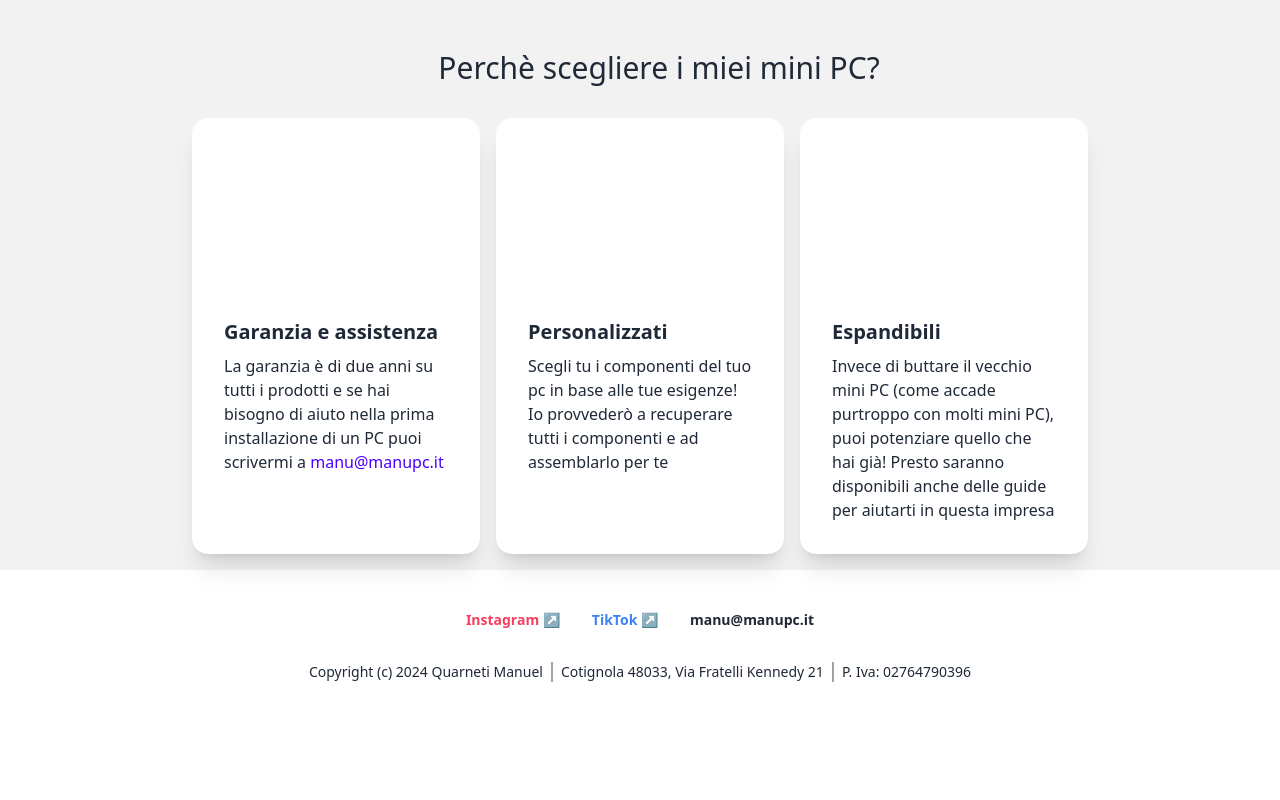
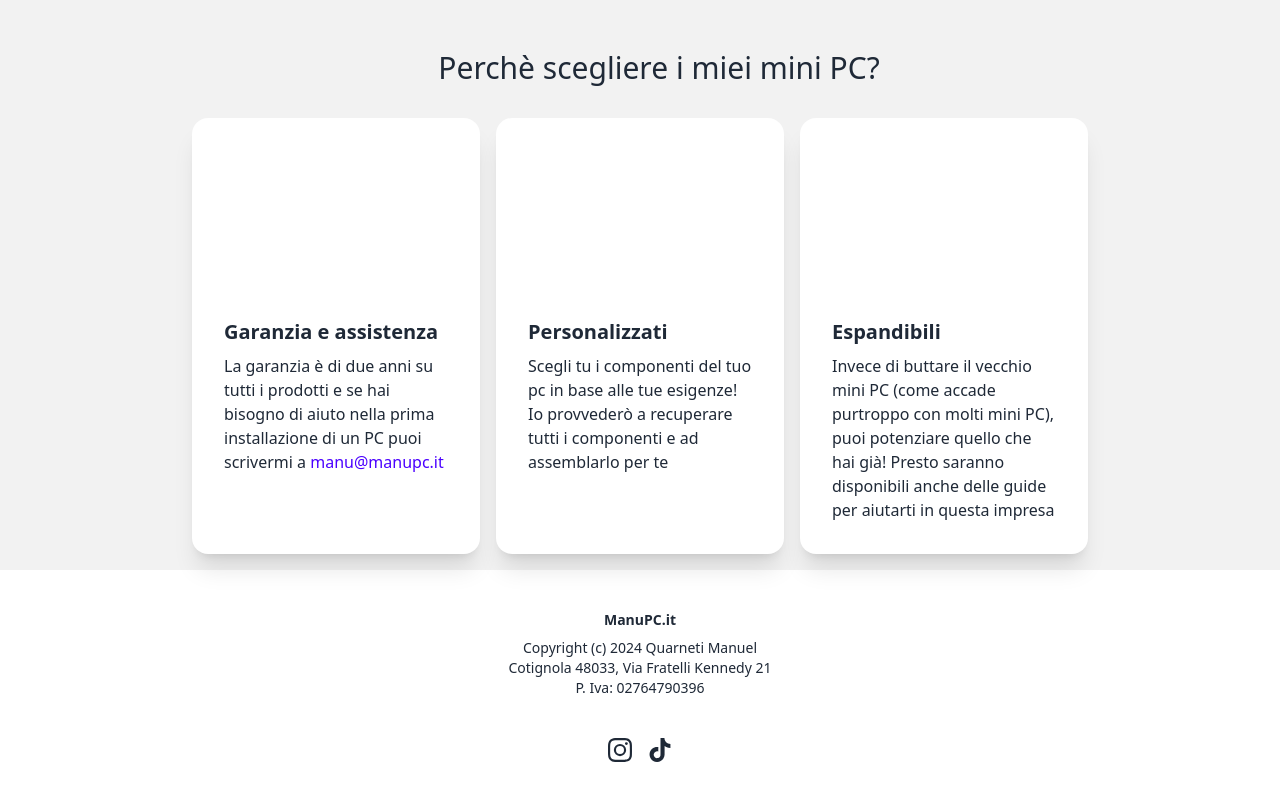
Before and after one commit to mq1/manupc.it, an Astro site: page / in a window 1280 px wide. Shown: the part 646-1446 px from the top of the page. Before the commit the page ends 1368 px from the top, so only its background shows below. Built offline with nearby package versions, Linux system fonts and the light colour scheme; Astro itself is replaced by a stand-in of ours; some icons are missing.

Commit message:
💄 Rework footer

```diff
--- a/package.json
+++ b/package.json
@@ -14,6 +14,7 @@
     "@astrojs/svelte": "^5.2.0",
     "@astrojs/tailwind": "^5.1.0",
     "@iconify-json/noto": "^1.1.18",
+    "@iconify-json/simple-icons": "^1.1.95",
     "astro": "^4.4.9",
     "astro-icon": "^1.1.0",
     "daisyui": "^4.7.2",
--- a/src/layouts/Layout.astro
+++ b/src/layouts/Layout.astro
@@ -1,6 +1,7 @@
 ---
 import { Image } from "astro:assets";
 import logoImage from "../assets/logo.jpeg";
+import { Icon } from "astro-icon/components";
 
 interface Props {
   title: string;
@@ -22,39 +23,30 @@ const { title } = Astro.props;
   <body class="flex flex-col w-full h-screen items-center">
     <div class="navbar bg-base-100">
       <a class="btn btn-ghost text-xl" href="/">
-				<Image
-					src={logoImage}
-					alt="logo"
-					width={32}
-					class="rounded-lg"
-				/>
+        <Image src={logoImage} alt="logo" width={32} class="rounded-lg" />
         ManuPC.it
       </a>
     </div>
     <main class="w-full flex-1 p-4 bg-base-200">
       <slot />
     </main>
-		<footer
-			class="text-sm p-10 bg-base-100 w-full flex flex-col gap-8 items-center justify-center"
-		>
-			<p class="flex gap-8">
-				<a
-					href="https://www.instagram.com/manupc.it/"
-					class="text-rose-500 font-bold">Instagram ↗</a
-				>
-				<a
-					href="https://www.tiktok.com/@manupc.it"
-					class="text-blue-500 font-bold">TikTok ↗</a
-				>
-				<a href="mailto:manu@manupc.it" class="font-bold"
-					>manu@manupc.it</a
-				>
+    <footer class="footer footer-center p-10 bg-base-100 text-base-content rounded">
+      <aside>
+        <p class="font-bold">ManuPC.it</p>
+        <p>
+          Copyright (c) 2024 Quarneti Manuel<br />
+          Cotignola 48033, Via Fratelli Kennedy 21<br />
+          P. Iva: 02764790396
         </p>
-			<div class="flex divide-x-2 divide-neutral-400">
-				<p class="px-2">Copyright (c) 2024 Quarneti Manuel</p>
-				<p class="px-2">Cotignola 48033, Via Fratelli Kennedy 21</p>
-				<p class="px-2">P. Iva: 02764790396</p>
-			</div>
+      </aside>
+      <nav class="grid grid-flow-col gap-4">
+        <a href="https://www.instagram.com/manupc.it" target="_blank">
+          <Icon name="simple-icons:instagram" class="text-2xl" />
+        </a>
+        <a href="https://www.tiktok.com/@manupc.it" target="_blank">
+          <Icon name="simple-icons:tiktok" class="text-2xl" />
+        </a>
+      </nav>
     </footer>
   </body>
 </html>
```
Also changed, not shown: 1 other file. Lines whose indentation alone changed are shown as unchanged.
